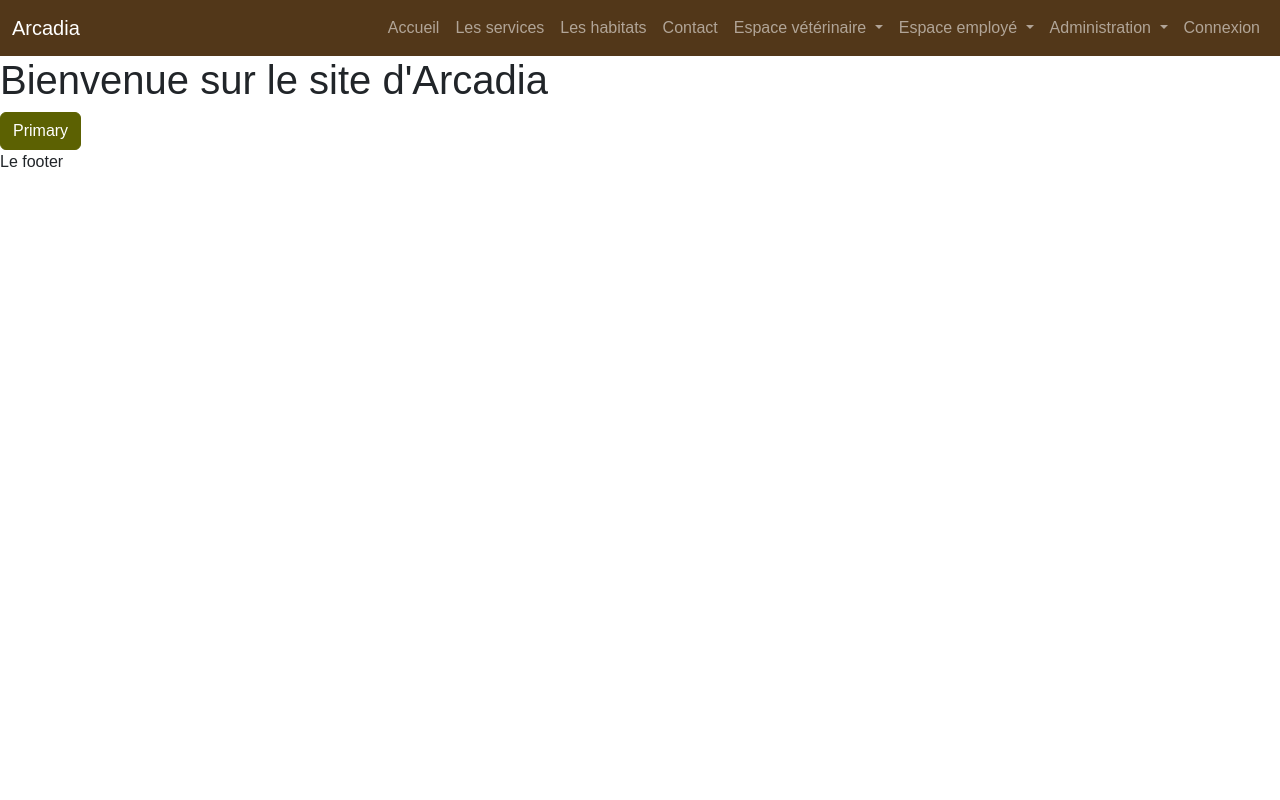
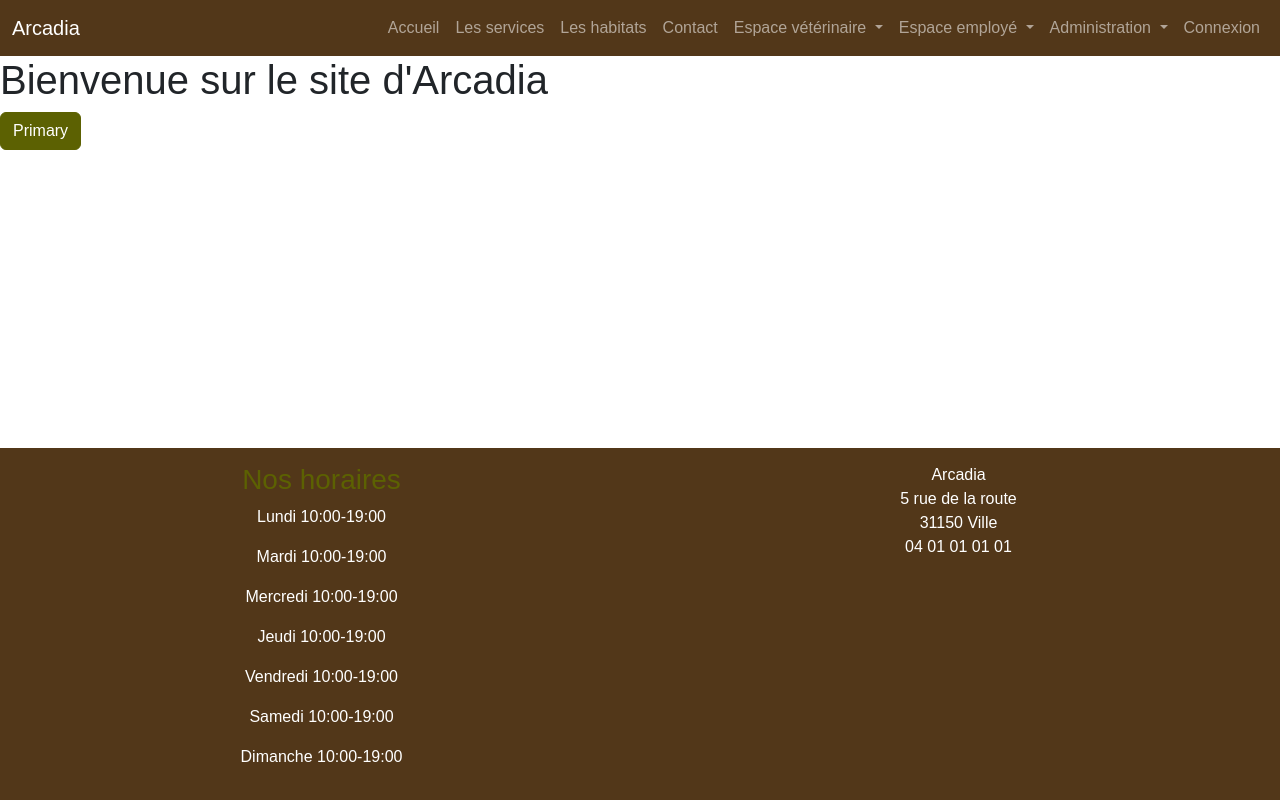
Before and after one commit to Charf-Eddine/arcadia-front, a website with bundled scripts: page index.html in a window 1280 px wide. Built offline with nearby package versions, Linux system fonts and the light colour scheme; files whose address does not match are found by name; a web font is replaced by a local one.

Commit message:
Ajout du footer

```diff
--- a/index.html
+++ b/index.html
@@ -80,7 +80,27 @@
         <!-- le contenu de la page -->
     </main>
 
-    <footer>Le footer</footer>
+    <footer class="bg-dark text-white text-center footer">
+        <div class="row">
+            <div class="col-12 col-lg-6">
+                <h3 class="text-primary">Nos horaires</h3>
+                <p>Lundi     10:00-19:00</p>
+                <p>Mardi     10:00-19:00</p>
+                <p>Mercredi  10:00-19:00</p>
+                <p>Jeudi     10:00-19:00</p>
+                <p>Vendredi  10:00-19:00</p>
+                <p>Samedi    10:00-19:00</p>
+                <p>Dimanche  10:00-19:00</p>
+            </div>
+            <div class="col-12 col-lg-6">
+                <p>Arcadia <br/>
+                    5 rue de la route <br/>
+                    31150 Ville <br/>
+                    04 01 01 01 01 <br/>
+                </p>
+            </div>
+        </div>
+    </footer>
 
     <script type="module" src="Router/router.js"></script>
     <script src="node_modules/bootstrap/dist/js/bootstrap.bundle.min.js"></script>
--- a/scss/main.scss
+++ b/scss/main.scss
@@ -1,2 +1,18 @@
 @import url("/node_modules/bootstrap-icons/font/bootstrap-icons.min.css");
 @import 'custom';
+
+html {
+    position: relative;
+    min-height: 100%;
+}
+
+main {
+    margin-bottom: 250px; // à ajuster
+}
+
+footer.footer {
+    padding: 15px;
+    position: absolute;
+    bottom: 0;
+    width: 100%;
+}
```
Also changed, not shown: scss/main.css, 1 other file.
